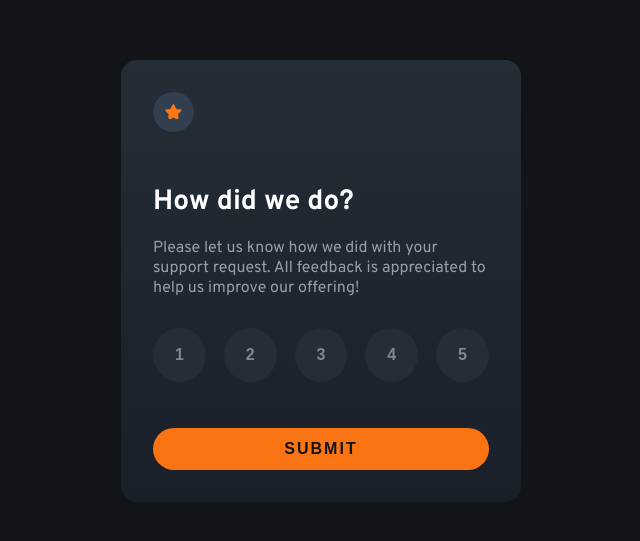
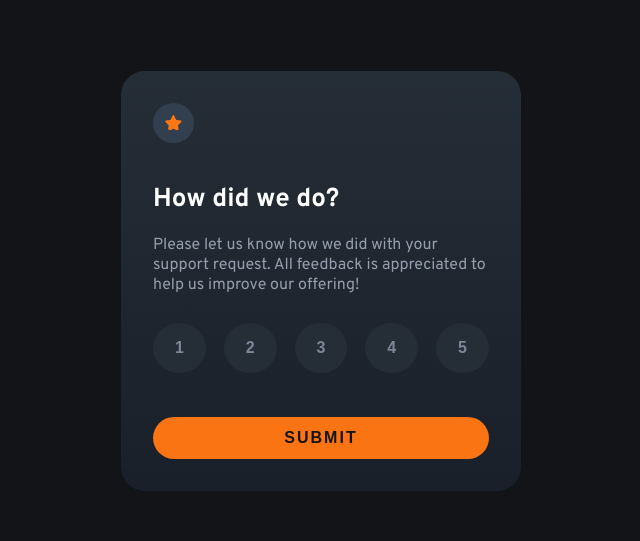
Before and after one commit to GilaniRabbu/interactive-rating-component-solution, a plain HTML site: page index.html in a window 1280 px wide. Shown: the part 127-668 px from the top of the page, without its empty margins (319-959 px from the left). Drawn offline with Linux system fonts and the light colour scheme.

Commit message:
update style.css

```diff
--- a/style.css
+++ b/style.css
@@ -38,7 +38,7 @@ main {
     width: 100%;
     max-width: 400px;
     margin: 0 auto;
-    border-radius: 1rem;
+    border-radius: 1.5rem;
     background: linear-gradient(var(--clr-neutral-400), var(--clr-neutral-bg));
 }
 
@@ -56,20 +56,20 @@ main {
     max-width: 100%;
     padding: 0.75rem;
     border-radius: 50%;
-    margin-bottom: 2rem;
+    margin-bottom: 1.25rem;
     background-color: var(--clr-icon-bg);
 }
 
 .card-title {
     line-height: 1;
-    font-size: 1.75rem;
+    font-size: 1.625rem;
     margin-bottom: 1.375rem;
     font-weight: var(--fw-bold);
     color: var(--clr-neutral-100);
 }
 
 .card-description {
-    margin-bottom: 1.875rem;
+    margin-bottom: 1.75rem;
     color: var(--clr-neutral-200);
 }
 
@@ -90,7 +90,7 @@ ul li button {
     font-weight: var(--fw-bold);
     font-size: 1rem;
     cursor: pointer;
-    padding: 1.125rem 1.375rem;
+    padding: 1rem 1.375rem;
     border-radius: 50%;
     border: 0;
     outline: 0;
@@ -115,7 +115,7 @@ ul li button:focus {
     letter-spacing: 0.125rem;
     text-transform: uppercase;
     padding: 0.75rem 1rem;
-    margin-top: 1.875rem;
+    margin-top: 1.75rem;
     border-radius: 2rem;
     border: 0;
     transition: all 0.5s;
```
